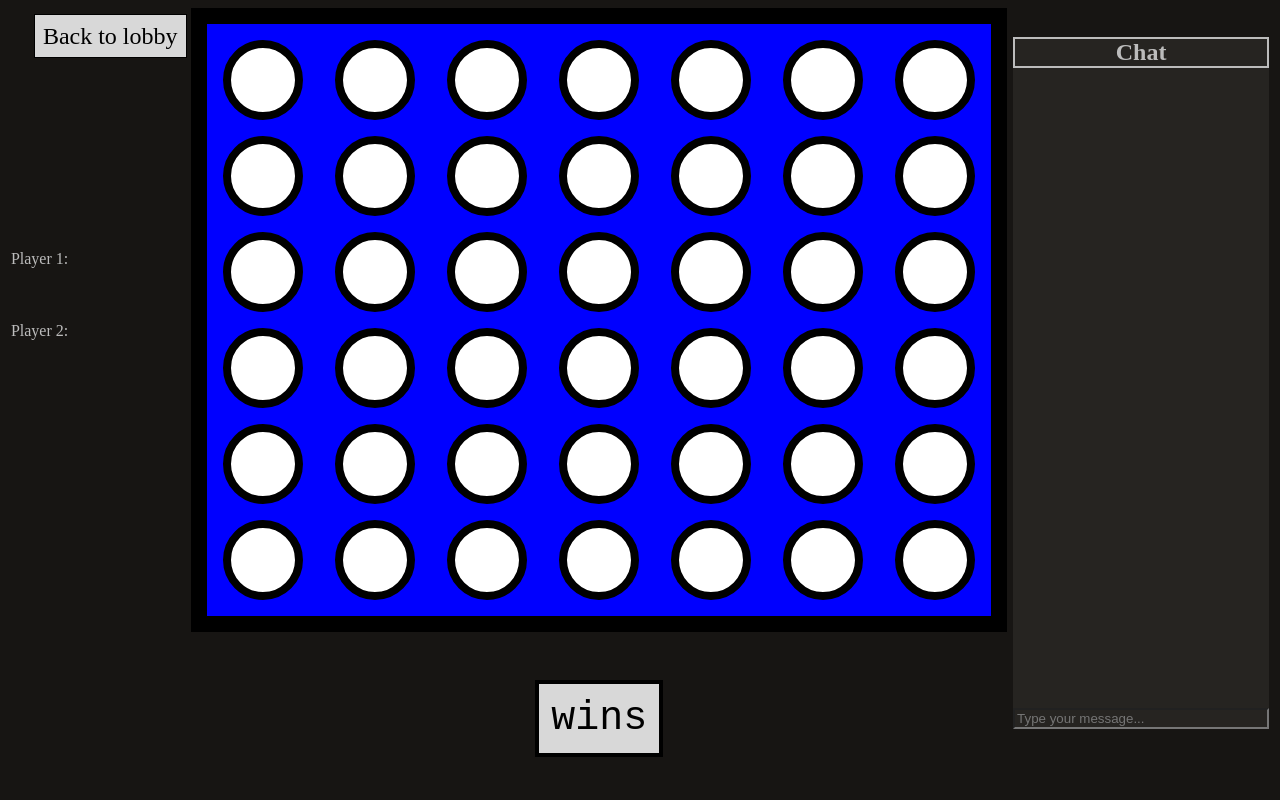
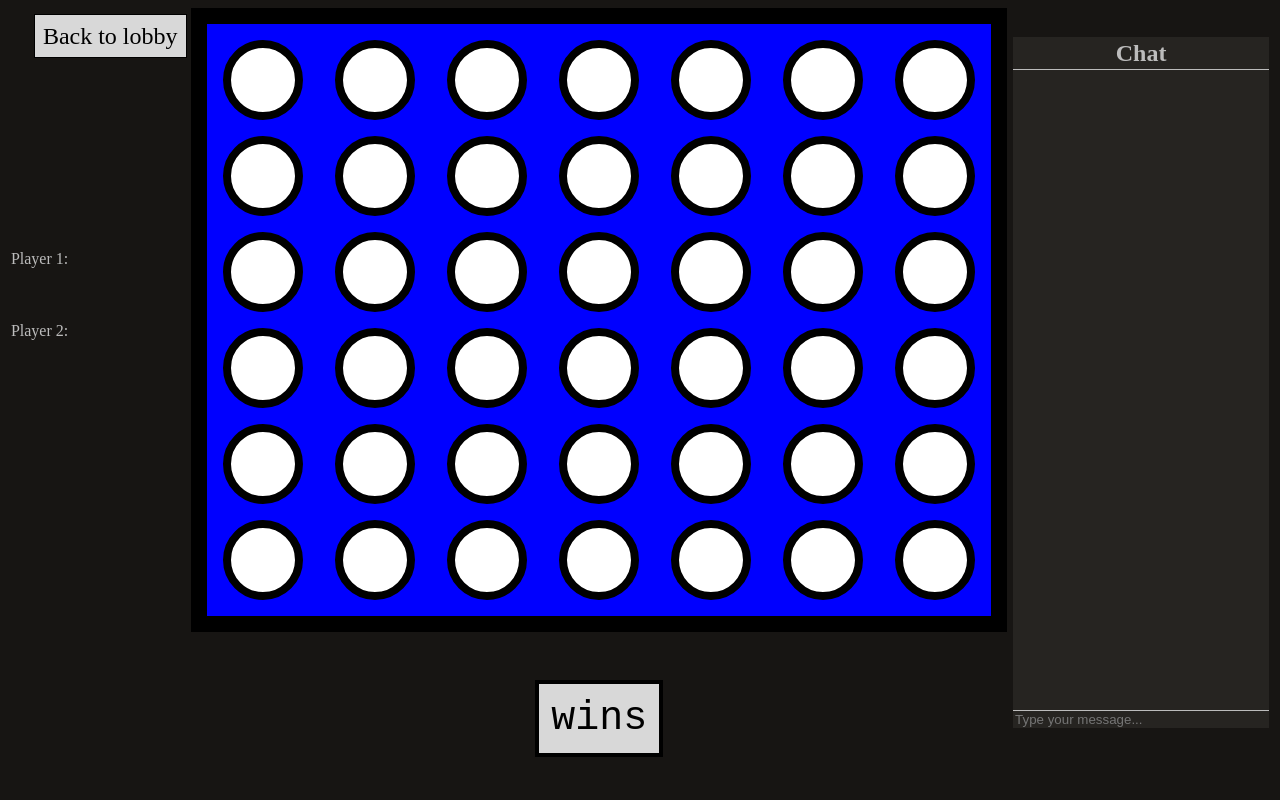
Before and after one commit to Diamondshatter2/hidden-cannon, a Flask app: template templates/game.html in a window 1280 px wide. Run offline with Flask 3, Linux system fonts and the light colour scheme; the template is opened without the code that fills it, so the values that code supplies are empty; some libraries are stand-ins or nearby versions.

Commit message:
chat css

```diff
--- a/static/stylesheets/game.css
+++ b/static/stylesheets/game.css
@@ -95,7 +95,8 @@ body {
     box-sizing: border-box;
     background-color: rgb(38, 36, 33);
     color: rgb(188, 188, 188);
-    border: 2px solid rgb(188, 188, 188);
+    border-bottom: 1px solid rgb(188, 188, 188);
+    padding: 1%;
 }
 
 #messages {
@@ -115,6 +116,8 @@ body {
     box-sizing: border-box;
     background-color: rgb(38, 36, 33);
     color: rgb(188, 188, 188);
+    border: none;
+    border-top: 1px solid rgb(188, 188, 188);
 }
 
 .sender {
```
